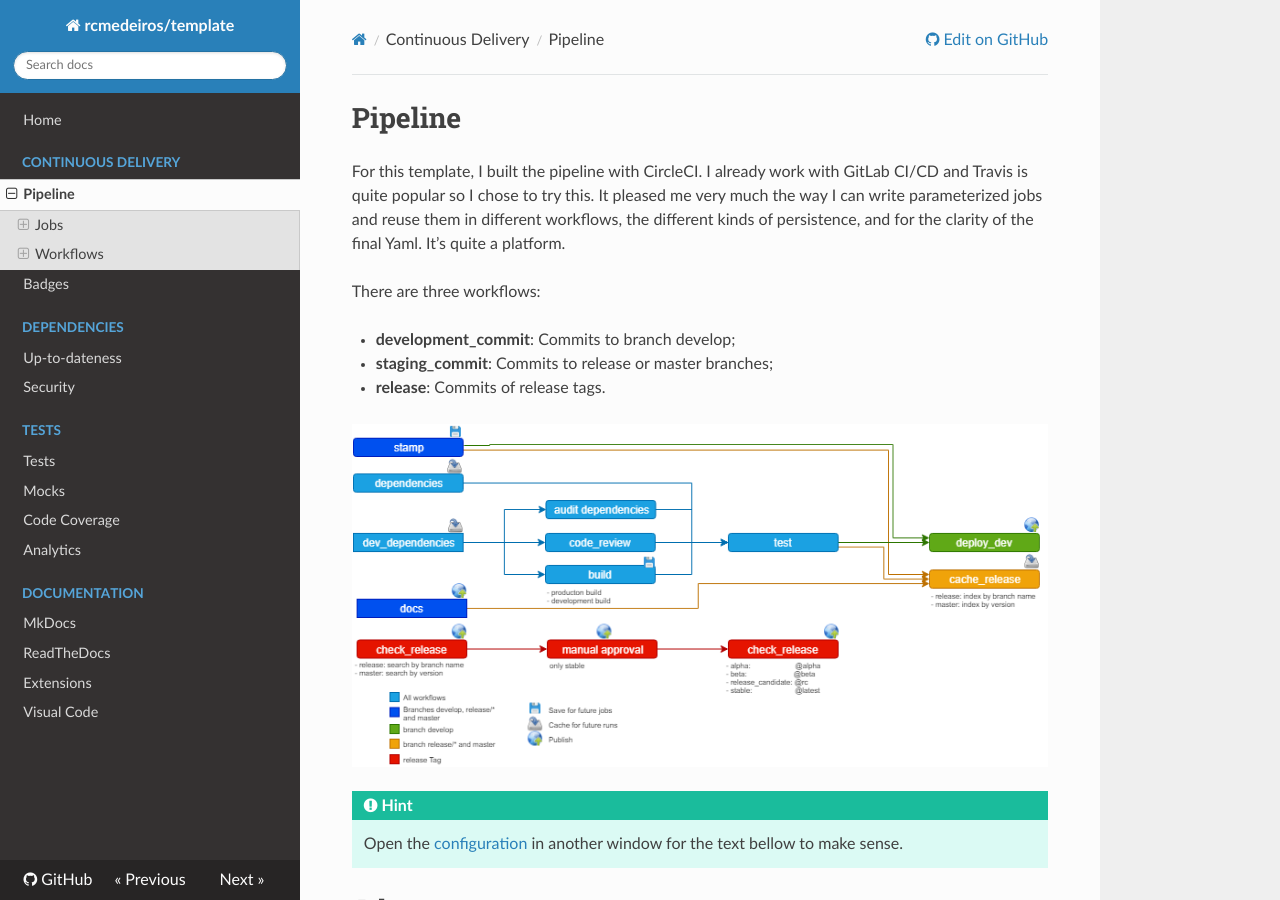
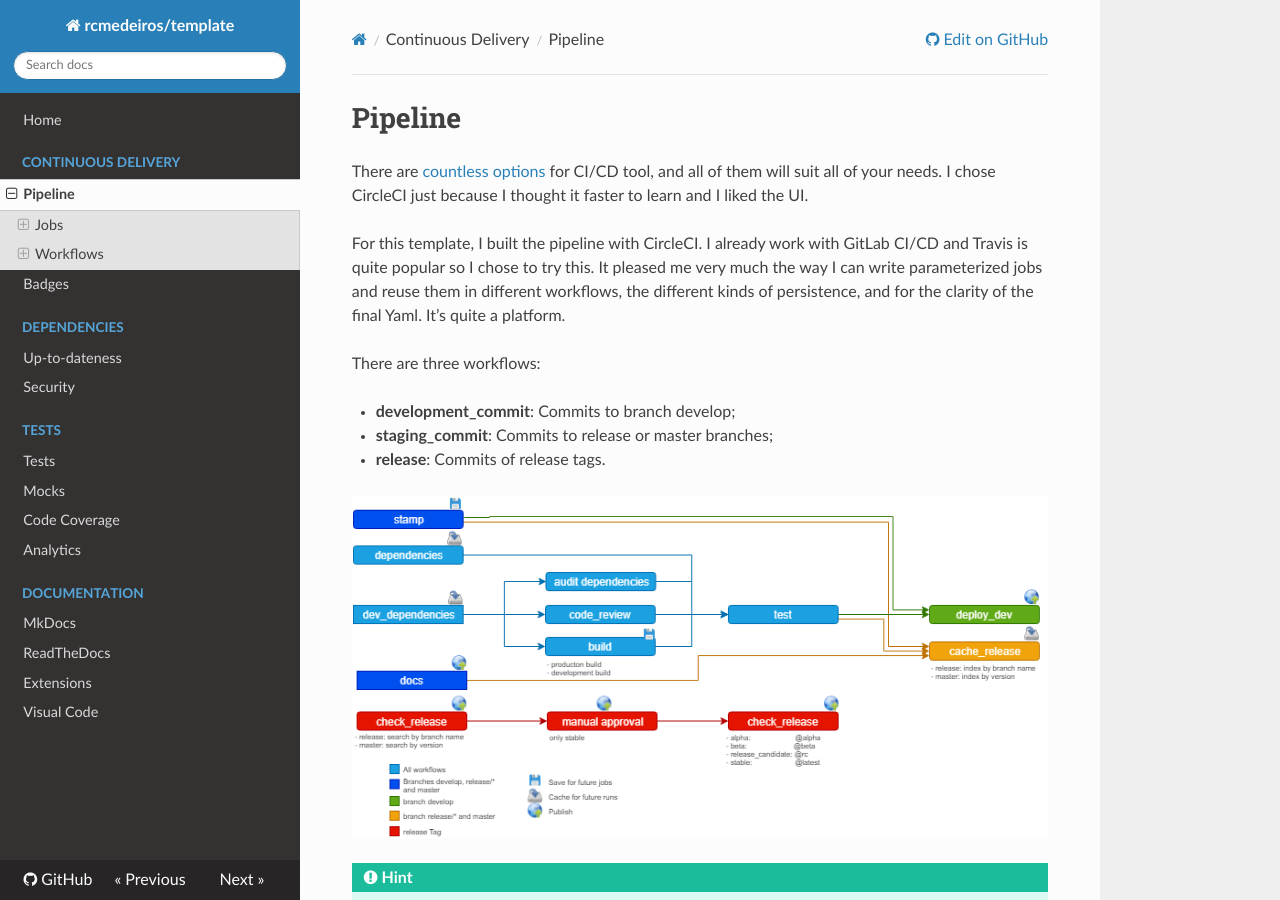
Before and after one commit to rcmedeiros/template, an MkDocs documentation site: the page built from mkdocs/pipeline.md, in a window 1280 px wide and 900 px high. Built offline with MkDocs 1.6.1, drawn with Linux system fonts in a browser that asks for light colours; nearby versions of some CDN libraries.

Commit message:
docs: Comment about the CI/CD tool choice

```diff
--- a/mkdocs/pipeline.md
+++ b/mkdocs/pipeline.md
@@ -1,4 +1,6 @@
 # Pipeline
+
+There are [countless options](https://blog.overops.com/jenkins-vs-travis-ci-vs-circle-ci-vs-teamcity-vs-codeship-vs-gitlab-ci-vs-bamboo/) for CI/CD tool, and all of them will suit all of your needs. I chose CircleCI just because I thought it faster to learn and I liked the UI.
 
 For this template, I built the pipeline with CircleCI. I already work with GitLab CI/CD and Travis is quite popular so I chose to try this. It pleased me very much the way I can write parameterized jobs and reuse them in different workflows, the different kinds of persistence, and for the clarity of the final Yaml. It's quite a platform.
 
```
